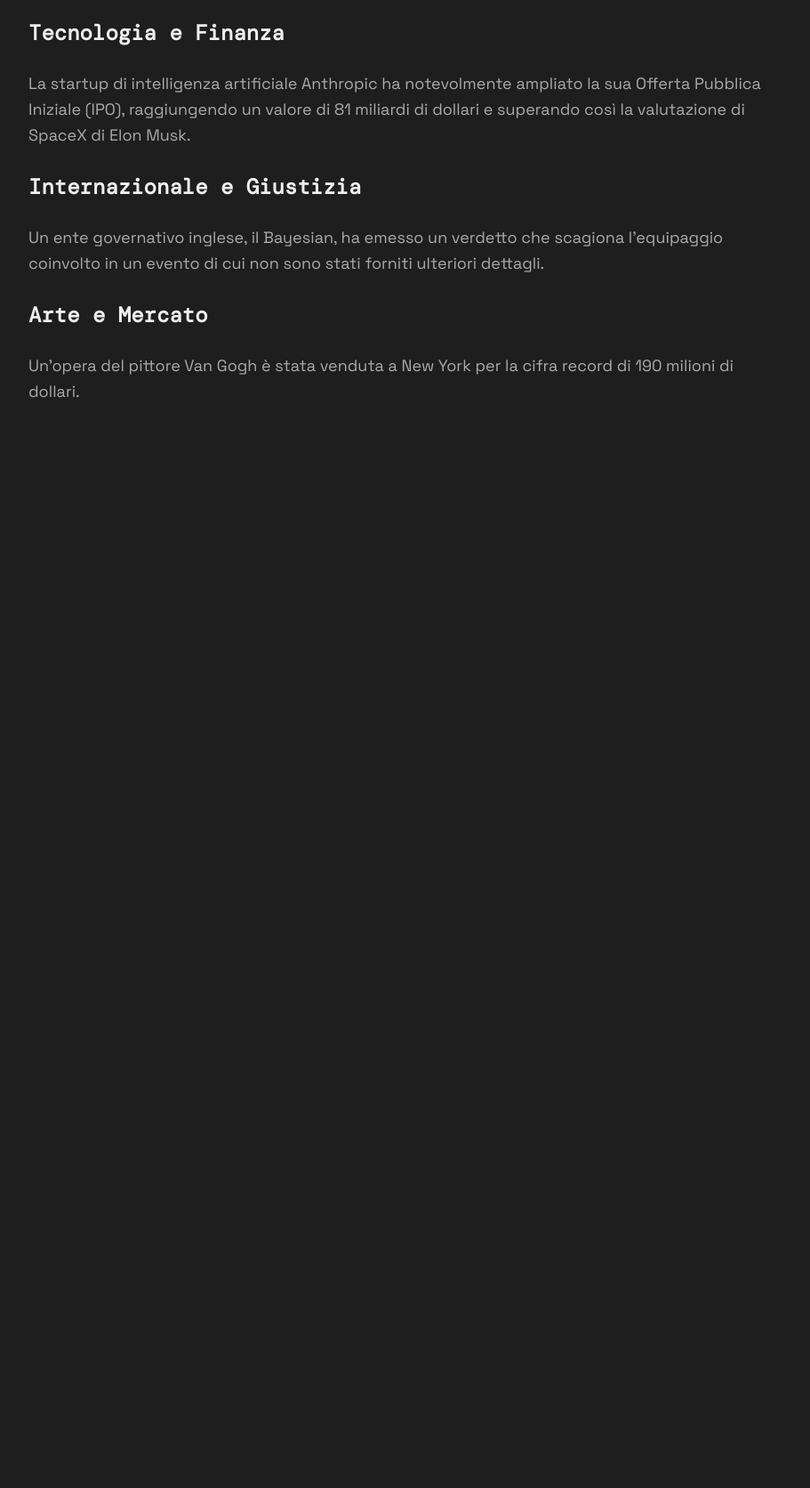
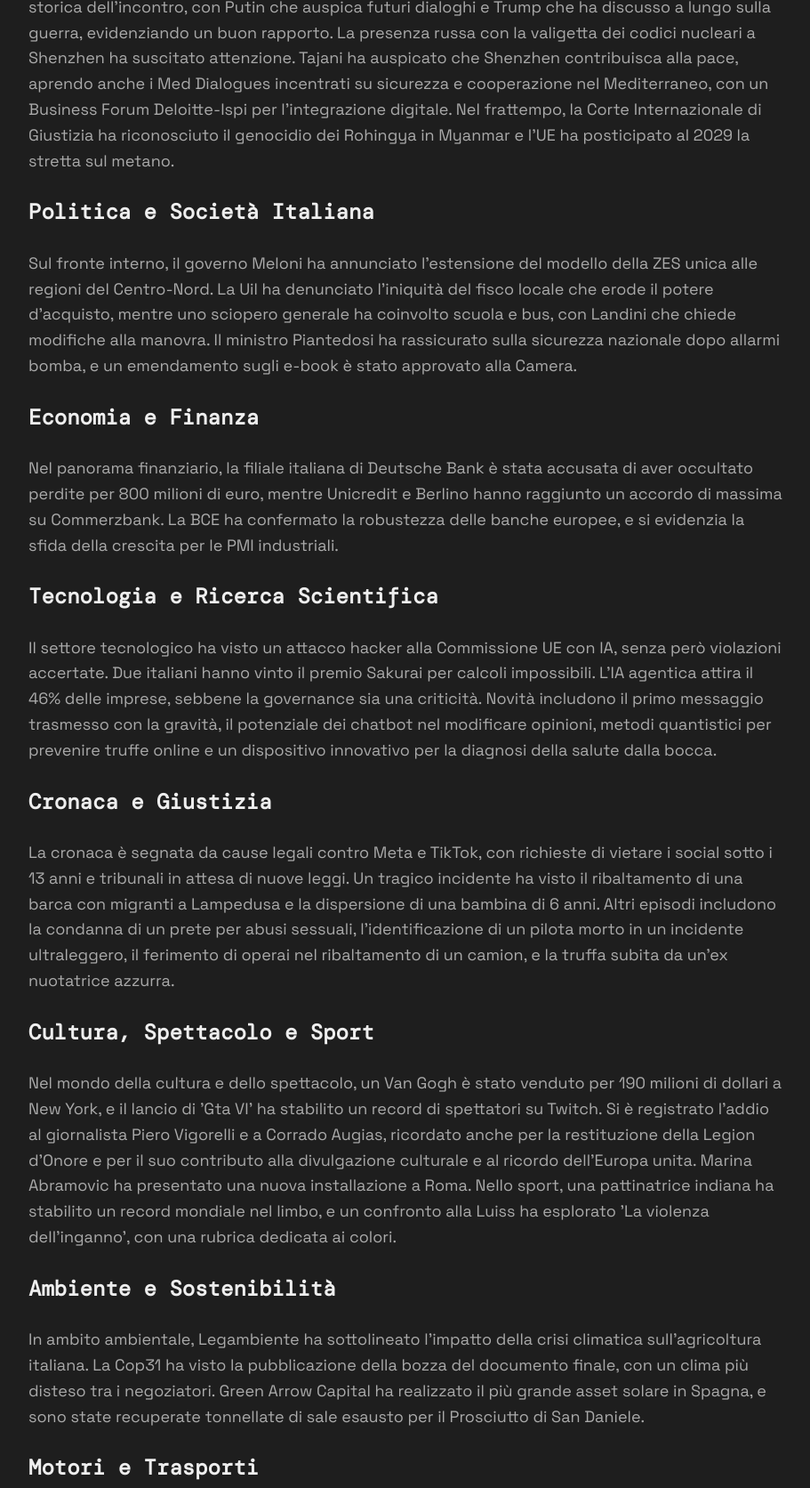
Before and after one commit to RubenSab/AnsaOverview, a plain HTML site: page docs/index.html in a window 1280 px wide. Shown: the part 341-2013 px from the top of the page at 89% size, without its empty margins (183-1094 px from the left). Before the commit the page ends 838 px from the top, so only its background shows below. Drawn offline with nearby package versions, Linux system fonts and the light colour scheme; a web font is replaced by a local one.

Commit message:
Update news at 2026-11-19 13:43:42 CET

```diff
--- a/docs/index.html
+++ b/docs/index.html
@@ -12,7 +12,7 @@
           ANSA.it AI Overview
         </h1>
         <em>
-          Riassunto delle notizie di Ansa.it di oggi 2026-11-19 fatto alle 02:48 da Google Gemini
+          Riassunto delle notizie di Ansa.it di oggi 2026-11-19 fatto alle 13:43 da Google Gemini
         </em>
         <br />
         <a href="https://rubensabatini.com" class="mention-link">
@@ -21,28 +21,52 @@
       </div>
       <hr />
       <h3>
-        Geopolitica
+        Geopolitica e Relazioni Internazionali
       </h3>
       <p>
-        L'ex presidente Trump ha dichiarato che l'amministrazione Obama è responsabile dell'avvicinamento geopolitico tra Russia e Cina.
+        La diplomazia internazionale è stata dominata dal vertice trilaterale Cina-USA-Russia a Shenzhen, culminato in una dichiarazione di pace. I leader Putin, Xi e Trump hanno sottolineato la portata storica dell'incontro, con Putin che auspica futuri dialoghi e Trump che ha discusso a lungo sulla guerra, evidenziando un buon rapporto. La presenza russa con la valigetta dei codici nucleari a Shenzhen ha suscitato attenzione. Tajani ha auspicato che Shenzhen contribuisca alla pace, aprendo anche i Med Dialogues incentrati su sicurezza e cooperazione nel Mediterraneo, con un Business Forum Deloitte-Ispi per l'integrazione digitale. Nel frattempo, la Corte Internazionale di Giustizia ha riconosciuto il genocidio dei Rohingya in Myanmar e l'UE ha posticipato al 2029 la stretta sul metano.
       </p>
       <h3>
-        Tecnologia e Finanza
+        Politica e Società Italiana
       </h3>
       <p>
-        La startup di intelligenza artificiale Anthropic ha notevolmente ampliato la sua Offerta Pubblica Iniziale (IPO), raggiungendo un valore di 81 miliardi di dollari e superando così la valutazione di SpaceX di Elon Musk.
+        Sul fronte interno, il governo Meloni ha annunciato l'estensione del modello della ZES unica alle regioni del Centro-Nord. La Uil ha denunciato l'iniquità del fisco locale che erode il potere d'acquisto, mentre uno sciopero generale ha coinvolto scuola e bus, con Landini che chiede modifiche alla manovra. Il ministro Piantedosi ha rassicurato sulla sicurezza nazionale dopo allarmi bomba, e un emendamento sugli e-book è stato approvato alla Camera.
       </p>
       <h3>
-        Internazionale e Giustizia
+        Economia e Finanza
       </h3>
       <p>
-        Un ente governativo inglese, il Bayesian, ha emesso un verdetto che scagiona l'equipaggio coinvolto in un evento di cui non sono stati forniti ulteriori dettagli.
+        Nel panorama finanziario, la filiale italiana di Deutsche Bank è stata accusata di aver occultato perdite per 800 milioni di euro, mentre Unicredit e Berlino hanno raggiunto un accordo di massima su Commerzbank. La BCE ha confermato la robustezza delle banche europee, e si evidenzia la sfida della crescita per le PMI industriali.
       </p>
       <h3>
-        Arte e Mercato
+        Tecnologia e Ricerca Scientifica
       </h3>
       <p>
-        Un'opera del pittore Van Gogh è stata venduta a New York per la cifra record di 190 milioni di dollari.
+        Il settore tecnologico ha visto un attacco hacker alla Commissione UE con IA, senza però violazioni accertate. Due italiani hanno vinto il premio Sakurai per calcoli impossibili. L'IA agentica attira il 46% delle imprese, sebbene la governance sia una criticità. Novità includono il primo messaggio trasmesso con la gravità, il potenziale dei chatbot nel modificare opinioni, metodi quantistici per prevenire truffe online e un dispositivo innovativo per la diagnosi della salute dalla bocca.
+      </p>
+      <h3>
+        Cronaca e Giustizia
+      </h3>
+      <p>
+        La cronaca è segnata da cause legali contro Meta e TikTok, con richieste di vietare i social sotto i 13 anni e tribunali in attesa di nuove leggi. Un tragico incidente ha visto il ribaltamento di una barca con migranti a Lampedusa e la dispersione di una bambina di 6 anni. Altri episodi includono la condanna di un prete per abusi sessuali, l'identificazione di un pilota morto in un incidente ultraleggero, il ferimento di operai nel ribaltamento di un camion, e la truffa subita da un'ex nuotatrice azzurra.
+      </p>
+      <h3>
+        Cultura, Spettacolo e Sport
+      </h3>
+      <p>
+        Nel mondo della cultura e dello spettacolo, un Van Gogh è stato venduto per 190 milioni di dollari a New York, e il lancio di 'Gta VI' ha stabilito un record di spettatori su Twitch. Si è registrato l'addio al giornalista Piero Vigorelli e a Corrado Augias, ricordato anche per la restituzione della Legion d'Onore e per il suo contributo alla divulgazione culturale e al ricordo dell'Europa unita. Marina Abramovic ha presentato una nuova installazione a Roma. Nello sport, una pattinatrice indiana ha stabilito un record mondiale nel limbo, e un confronto alla Luiss ha esplorato 'La violenza dell’inganno', con una rubrica dedicata ai colori.
+      </p>
+      <h3>
+        Ambiente e Sostenibilità
+      </h3>
+      <p>
+        In ambito ambientale, Legambiente ha sottolineato l'impatto della crisi climatica sull'agricoltura italiana. La Cop31 ha visto la pubblicazione della bozza del documento finale, con un clima più disteso tra i negoziatori. Green Arrow Capital ha realizzato il più grande asset solare in Spagna, e sono state recuperate tonnellate di sale esausto per il Prosciutto di San Daniele.
+      </p>
+      <h3>
+        Motori e Trasporti
+      </h3>
+      <p>
+        Per gli appassionati di motori, ha debuttato la Lamborghini Temerario Spyder. Il mercato auto europeo ha registrato un notevole aumento del 60% nelle immatricolazioni di veicoli elettrici a ottobre. Euro NCAP ha assegnato numerose stelle ai nuovi modelli testati, e uno studio giapponese ha evidenziato i benefici neurologici della guida con cambio manuale.
       </p>
     </div>
   </body>
```
